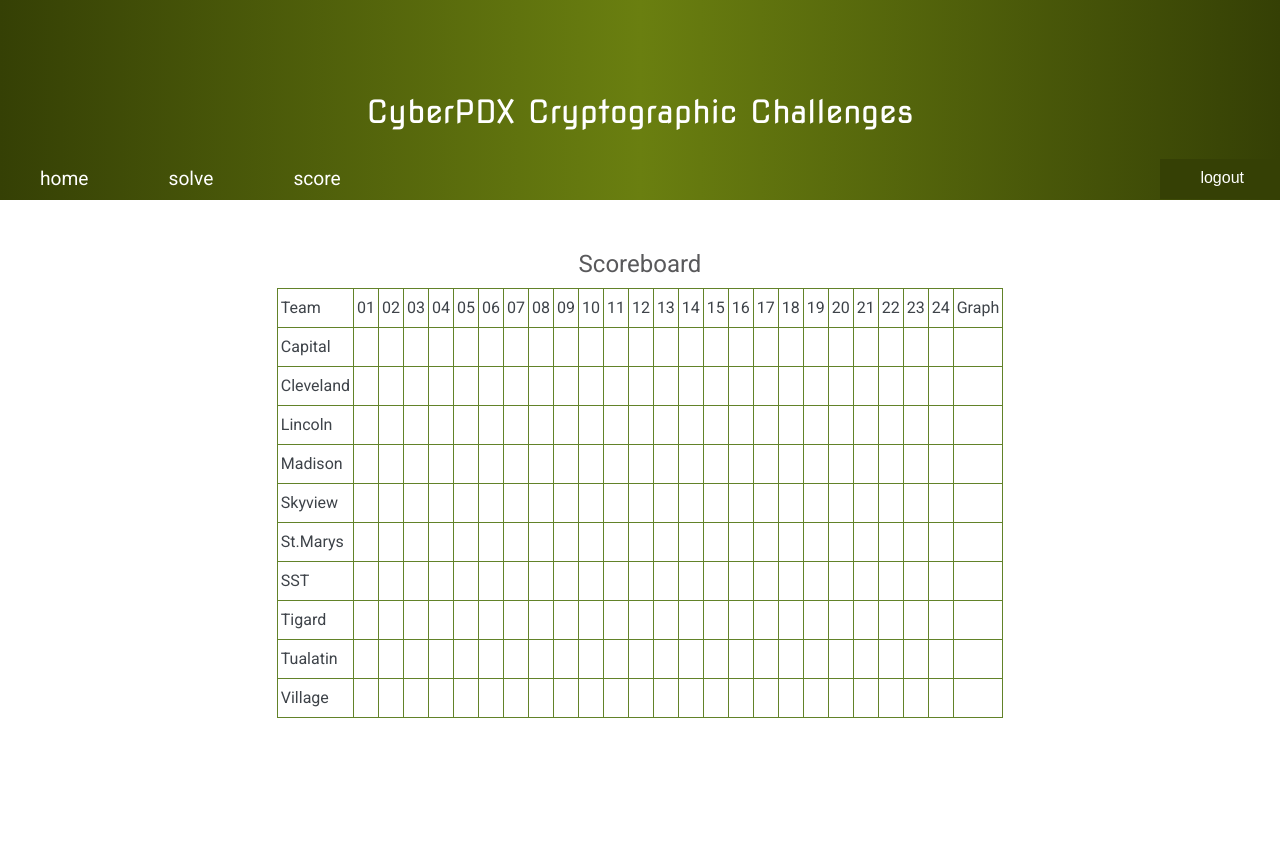
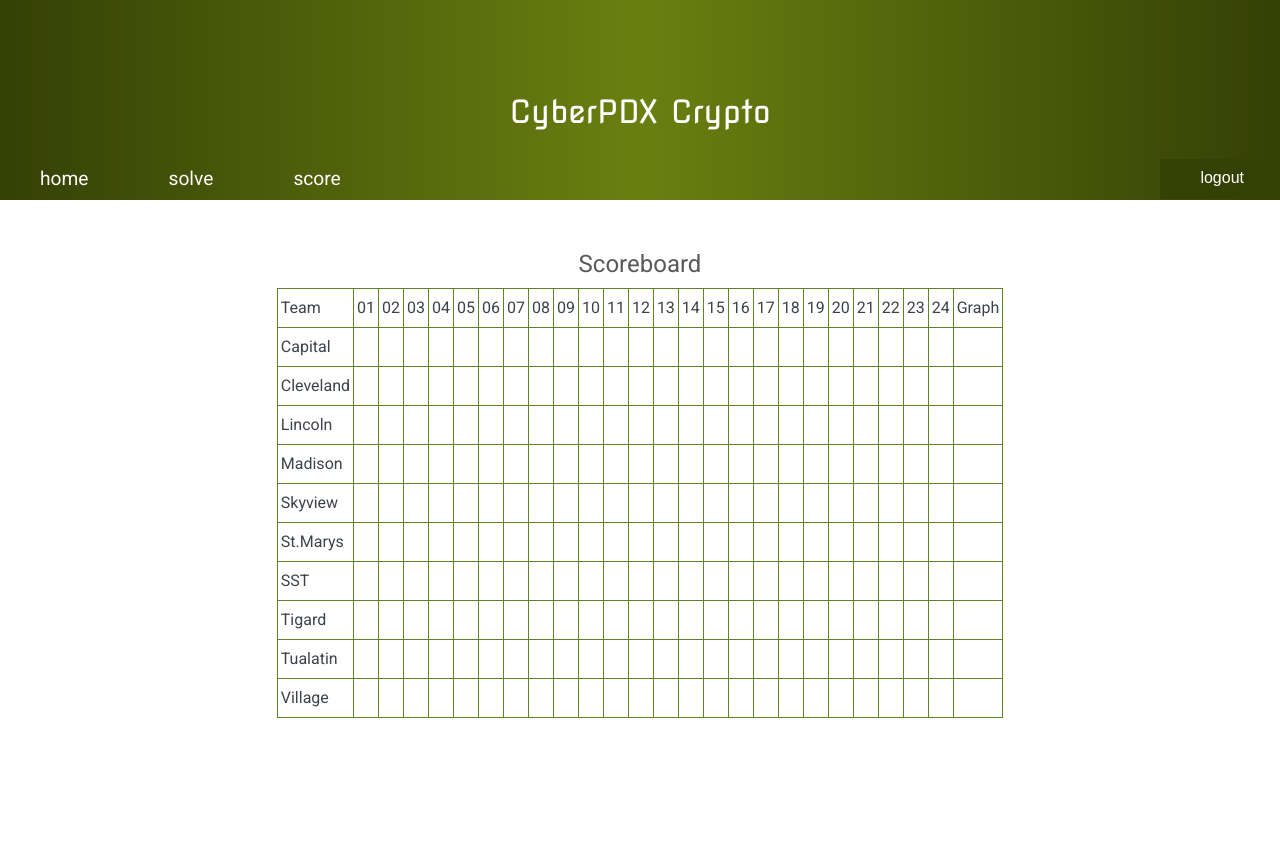
Before and after one commit to wu4f/cyberpdx-crypto, a Flask app: page /score/ in a window 1280 px wide. Shown: the top 845 px of the page. Run offline with Flask 2, Linux system fonts and the light colour scheme; the visitor is signed in with stand-in values (Sample User, id 1); some libraries are stand-ins or nearby versions.

Commit message:
new main page

```diff
--- a/www/templates/base.html
+++ b/www/templates/base.html
@@ -27,7 +27,7 @@
 <header>
 	{% block nav %}
 	<div id="nav">
-	<h1>CyberPDX Cryptographic Challenges</h1>
+	<h1>CyberPDX Crypto</h1>
 	{% if 'username' in session %}
 	<ul class="clearfix">
 		<li><a href="/">home</a></li>
```
